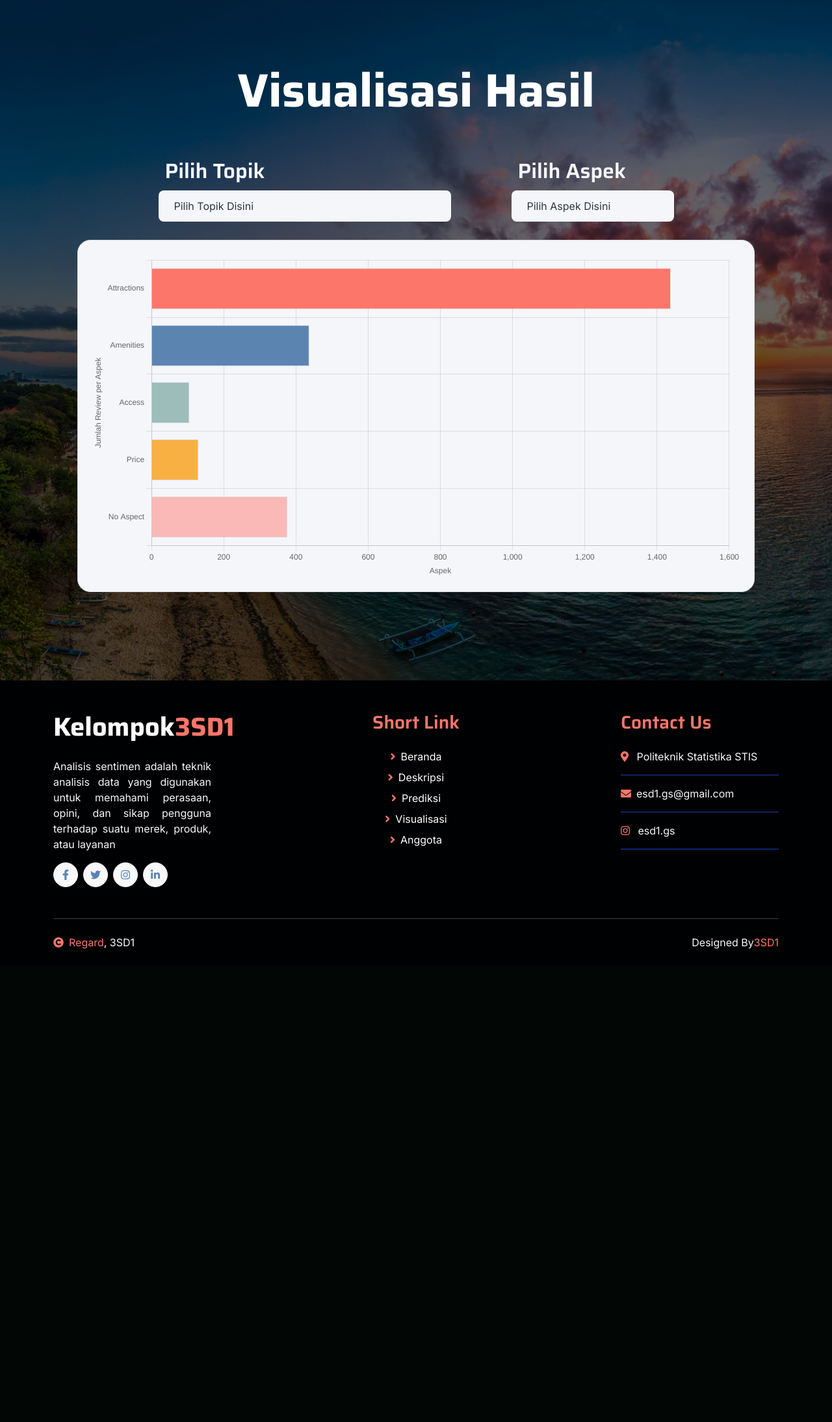
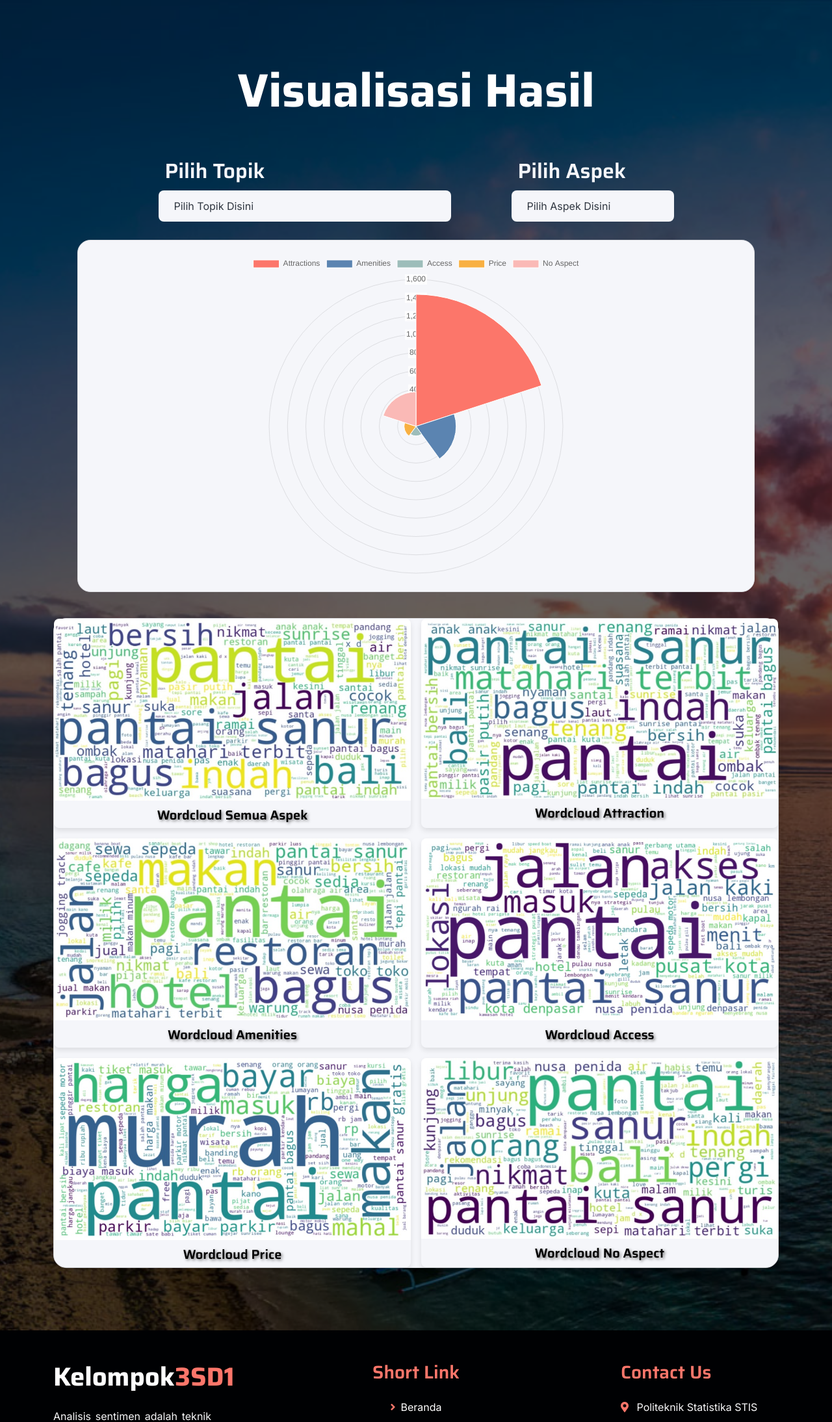
Before and after one commit to AnangHidayat711/projectir, a Flask app: page /visualisasi in a window 1280 px wide. Shown: the part 66-2254 px from the top of the page at 65% size. Before the commit the page ends 1526 px from the top, so only its background shows below. Run offline with Flask 2, Linux system fonts and the light colour scheme; some libraries are stand-ins or nearby versions.

Commit message:
Update Visualisasi

```diff
--- a/static/js/jumlah_review.js
+++ b/static/js/jumlah_review.js
@@ -1,5 +1,5 @@
 const config00 = {
-    type: 'bar',
+    type: 'polarArea',
     data: {
         labels: ['Attractions', 'Amenities', 'Access', 'Price', 'No Aspect'],
         datasets: [{
@@ -10,28 +10,28 @@ const config00 = {
         }]
     },
     options: {
-        indexAxis:'y',
+        // indexAxis:'y',
         maintainAspectRatio: false,
-        scales: {
-            x: {
-                title: {
-                    display: true,
-                    text: 'Aspek'
-                }
-            },
-            y: {
-                beginAtZero: true,
-                title: {
-                    display: true,
-                    text: 'Jumlah Review per Aspek'
-                }
-            }
-        },
-        plugins: {
-            legend: {
-                display: false,
-            }
-        },
+        // scales: {
+        //     x: {
+        //         title: {
+        //             display: true,
+        //             text: 'Aspek'
+        //         }
+        //     },
+        //     y: {
+        //         beginAtZero: true,
+        //         title: {
+        //             display: true,
+        //             text: 'Jumlah Review per Aspek'
+        //         }
+        //     }
+        // },
+        // plugins: {
+        //     legend: {
+        //         display: false,
+        //     }
+        // },
     }
 };
 
--- /dev/null
+++ b/static/js/tempCodeRunnerFile.js
@@ -0,0 +1 @@
+chartWordCloud
--- a/templates/visualisasi.html
+++ b/templates/visualisasi.html
@@ -56,6 +56,36 @@
     />
 
     <script src="https://cdn.jsdelivr.net/npm/chart.js"></script>
+
+    <style>
+      .image-grid {
+        display: grid;
+        grid-template-columns: repeat(2, 1fr);
+        gap: 16px; /* Adjust the gap as needed */
+      }
+
+      .grid-item {
+        overflow: hidden;
+        border-radius: 8px;
+        box-shadow: 0 4px 8px rgba(0, 0, 0, 0.1);
+      }
+
+      img {
+        width: 100%;
+        height: auto;
+        display: block;
+      }
+
+      .grid-item p,
+      .grid-item h3 {
+        margin-top: 10px;
+        color: black; /* Sesuaikan warna teks sesuai kebutuhan */
+        font-size: 20px; /* Sesuaikan ukuran font sesuai kebutuhan */
+        text-align: center;
+
+        text-shadow: 2px 2px 4px rgba(0, 0, 0, 0.5); /* Efek bayangan untuk meningkatkan kontras */
+      }
+    </style>
   </head>
 
   <body>
@@ -159,6 +189,7 @@
         </div>
         <div class="container-fluid feature">
           <div class="container pt-0">
+            <!-- </div> -->
             <div class="row g-0">
               <div class="wrap-all">
                 <div class="wrap-dropdown-container">
@@ -343,6 +374,34 @@
             </div>
           </div>
         </div>
+        <div class="wrap-chart">
+          <div class="image-grid">
+            <div class="grid-item">
+              <img src="../static/img/all aspect.jpeg" alt="Attraction Image" />
+              <h3>Wordcloud Semua Aspek</h3>
+            </div>
+            <div class="grid-item">
+              <img src="../static/img/attraction.jpeg" alt="Attraction Image" />
+              <h3>Wordcloud Attraction</h3>
+            </div>
+            <div class="grid-item">
+              <img src="../static/img/amenities.jpeg" alt="Amenities Image" />
+              <h3>Wordcloud Amenities</h3>
+            </div>
+            <div class="grid-item">
+              <img src="../static/img/access.jpeg" alt="Access Image" />
+              <h3>Wordcloud Access</h3>
+            </div>
+            <div class="grid-item">
+              <img src="../static/img/price.jpeg" alt="Price Image" />
+              <h3>Wordcloud Price</h3>
+            </div>
+            <div class="grid-item">
+              <img src="../static/img/no aspect.jpeg" alt="Price Image" />
+              <h3>Wordcloud No Aspect</h3>
+            </div>
+          </div>
+        </div>
       </div>
     </div>
 
@@ -460,6 +519,28 @@
       ><i class="fa fa-arrow-up text-white"></i
     ></a>
 
+    <!-- <script>
+      document.addEventListener("DOMContentLoaded", function () {
+        // Check if WordCloud is defined
+        if (typeof WordCloud !== "undefined") {
+          console.log("WordCloud library is loaded.");
+
+          // Your existing code for generating the word cloud
+          var words = [
+            { text: "Word1", weight: 10 },
+            { text: "Word2", weight: 8 },
+            { text: "Word3", weight: 6 },
+          ];
+          var options = {
+            list: words,
+          };
+          WordCloud(document.getElementById("wordcloud"), options);
+        } else {
+          console.error("WordCloud library is not loaded.");
+        }
+      });
+    </script> -->
+
     <!-- JavaScript Libraries -->
     <script src="https://ajax.googleapis.com/ajax/libs/jquery/3.6.4/jquery.min.js"></script>
     <script src="https://cdn.jsdelivr.net/npm/bootstrap@5.0.0/dist/js/bootstrap.bundle.min.js"></script>
```
Also changed, not shown: static/img/access.jpeg (added), static/img/all aspect.jpeg (added), static/img/amenities.jpeg (added), static/img/attraction.jpeg (added), static/img/no aspect.jpeg (added), static/img/price.jpeg (added), static/js/about-1.jpg (added), static/js/index.js (line endings or trailing spaces), static/js/rerata_jumlah_kalimat.js (line endings or trailing spaces).
